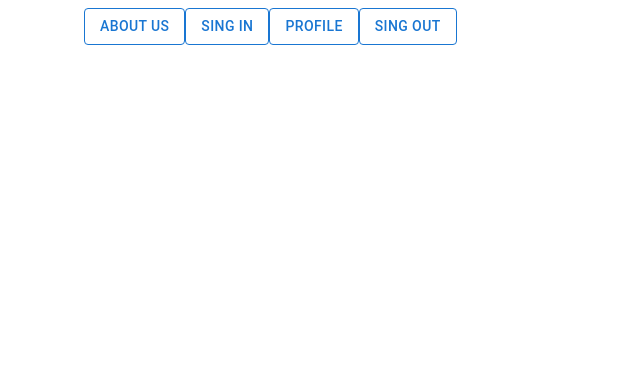
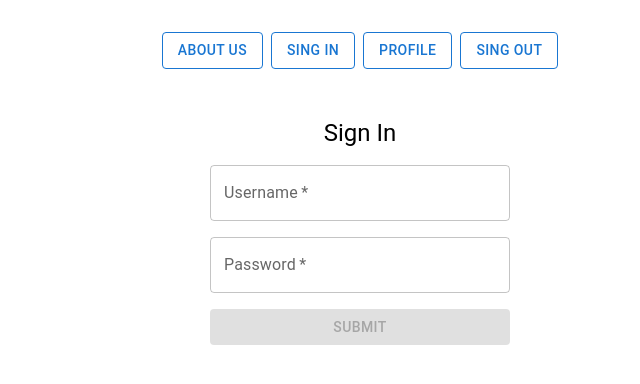
Before and after one commit to AndreyPakhomkin/frontend-task, a React (Create React App) app: page /login in a window 1280 px wide. Shown: the top 384 px of the page, without its empty margins (280-920 px from the left). Built offline with nearby package versions, Linux system fonts and the light colour scheme.

Commit message:
Login, userSlice

```diff
--- a/src/components/Navigation.tsx
+++ b/src/components/Navigation.tsx
@@ -4,7 +4,15 @@ import { Link } from "react-router-dom";
 
 const Navigation: React.FC = () => {
     return (
-        <Container maxWidth="sm">
+        <Container
+            maxWidth="sm"
+            sx={{
+                display: 'flex',
+                justifyContent: 'center',
+                marginTop: '2rem',
+                gap: '0.5rem'
+            }}
+        >
             <Button
                 variant="outlined"
                 color="inherit"
--- a/src/index.tsx
+++ b/src/index.tsx
@@ -2,7 +2,7 @@
 import React from "react";
 import ReactDOM from "react-dom/client";
 import { Provider } from "react-redux";
-import { store } from "./store";
+import { store } from "./store/store";
 import App from "./App";
 
 const root = ReactDOM.createRoot(document.getElementById("root") as HTMLElement);
--- a/src/pages/AboutUs.tsx
+++ b/src/pages/AboutUs.tsx
@@ -5,6 +5,7 @@ const AboutUs = () => {
     const [info, setInfo] = useState<string | null>(null);
 
     useEffect(() => {
+        try {
             fetch("http://localhost:3001/info")
                 .then((res) => res.json())
                 .then((data) => {
@@ -12,6 +13,9 @@ const AboutUs = () => {
                         setInfo(data.data.info);
                     }
                 });
+        } catch (error) {
+            console.error(error)
+        }
     }, []);
 
     return (
--- /dev/null
+++ b/src/pages/Login.tsx
@@ -0,0 +1,102 @@
+import React, { useState } from "react";
+import { Box, Button, TextField, Typography } from "@mui/material";
+import { useAppDispatch } from "../store/hooks";
+import { setUser } from "../store/reducers/userSlice";
+import { useNavigate } from "react-router-dom";
+
+interface Formdata {
+    username: string,
+    password: string
+}
+
+const Login: React.FC = () => {
+    const navigate = useNavigate();
+    const dispatch = useAppDispatch();
+
+    const [formData, setFormData] = useState<Formdata>({ username: '', password: '' });
+    const [loading, setLoading] = useState<boolean>(false);
+
+    const handleChange = (e: React.ChangeEvent<HTMLInputElement>) => {
+        const { name, value } = e.target;
+        setFormData((prev) => ({ ...prev, [name]: value }));
+    };
+
+    const handleSubmit = (e: React.FormEvent) => {
+        e.preventDefault();
+        setLoading(true);
+        try {
+            fetch("http://localhost:3001/login")
+                .then((res) => res.json())
+                .then((data) => {
+                    if (data.success) {
+                        const userData = {
+                            username: formData.username,
+                            password: formData.password,
+                            token: String(data.token),
+                            loggedIn: true
+                        }
+                        dispatch(setUser(userData));
+                        setLoading(false);
+                        navigate('/profile');
+                    }
+                });
+        } catch (error) {
+            console.error(error)
+        }
+    };
+
+    const isFormValid = formData.username.trim() !== '' && formData.password.trim() !== '';
+
+    return (
+        <Box>
+            <Typography
+                variant="h5"
+                sx={{
+                    display: 'flex',
+                    justifyContent: 'center'
+                }}
+            >
+                Sign In
+            </Typography>
+            <Box
+                component="form"
+                noValidate
+                autoComplete="off"
+                sx={{
+                    display: 'flex',
+                    flexDirection: 'column',
+                    gap: 2,
+                    width: 300,
+                    margin: '0 auto',
+                    padding: 2,
+                }}
+            >
+                <TextField
+                    label="Username"
+                    name="username"
+                    value={formData.username}
+                    onChange={handleChange}
+                    variant="outlined"
+                    required
+                />
+                <TextField
+                    label="Password"
+                    name="password"
+                    value={formData.password}
+                    onChange={handleChange}
+                    variant="outlined"
+                    required
+                />
+                <Button
+                    variant="contained"
+                    onClick={handleSubmit}
+                    disabled={!isFormValid || loading}
+                >
+                    Submit
+                </Button>
+            </Box>
+        </Box>
+    )
+}
+
+export default Login
--- a/src/routes.tsx
+++ b/src/routes.tsx
@@ -1,6 +1,6 @@
 import { BrowserRouter, Routes, Route } from "react-router-dom";
 import AboutUs from "./pages/AboutUs";
-// import Login from "./pages/login";
+import Login from "./pages/Login";
 // import Profile from "./pages/Profile";
 import ProtectedRoute from "./components/ProtectedRoute";
 import Navigation from "./components/Navigation";
@@ -10,10 +10,10 @@ const AppRoutes = () => {
     return (
         <BrowserRouter>
             <Navigation />
-            <Box sx={{ margin: '3rem' }}>
+            <Box sx={{ margin: '3rem', display: 'flex', justifyContent: 'center' }}>
                 <Routes>
                     <Route path="/" element={<AboutUs />} />
-                    {/* <Route path="/login" element={<Login />} /> */}
+                    <Route path="/login" element={<Login />} />
                     {/* <Route
                         path="/profile"
                         element={
--- /dev/null
+++ b/src/store/hooks.ts
@@ -0,0 +1,5 @@
+import { TypedUseSelectorHook, useDispatch, useSelector } from 'react-redux';
+import type { RootState, AppDispatch } from './store';
+
+export const useAppDispatch = () => useDispatch<AppDispatch>();
+export const useAppSelector: TypedUseSelectorHook<RootState> = useSelector;
--- /dev/null
+++ b/src/store/reducers/userSlice.ts
@@ -0,0 +1,32 @@
+import { createSlice, PayloadAction } from "@reduxjs/toolkit";
+
+interface User {
+    loggedIn: boolean,
+    username: string | null,
+    password: string | null,
+    token: string | null
+}
+
+const initialState: User = {
+    loggedIn: false,
+    username: null,
+    password: null,
+    token: null
+}
+
+const userSlice = createSlice({
+    name: 'user',
+    initialState,
+    reducers: {
+        setUser: (state, action: PayloadAction<User>) => {
+            state.loggedIn = action.payload.loggedIn;
+            state.username = action.payload.username;
+            state.password = action.payload.password;
+            state.token = action.payload.token;
+        }
+
+    }
+})
+
+export const { setUser } = userSlice.actions;
+export default userSlice.reducer;
--- /dev/null
+++ b/src/store/rootReducer.ts
@@ -0,0 +1,10 @@
+import { combineReducers } from '@reduxjs/toolkit';
+import userReducer from './reducers/userSlice';
+
+const rootReducer = combineReducers({
+    user: userReducer
+});
+
+export default rootReducer;
+
+export type RootState = ReturnType<typeof rootReducer>;
--- a/src/store.ts
+++ b/src/store/store.ts
@@ -1,7 +1,8 @@
 import { configureStore } from "@reduxjs/toolkit";
+import rootReducer from "./rootReducer";
 
 export const store = configureStore({
-    reducer: {}, // Добавить редьюсеры
+    reducer: rootReducer
 });
 
 export type RootState = ReturnType<typeof store.getState>;
```
Lines whose indentation alone changed are shown as unchanged.
